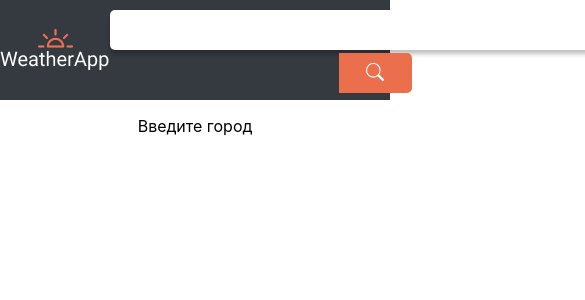
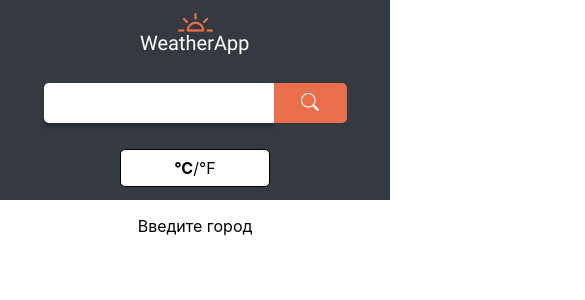
Before and after one commit to MikhailPachkouski/weather-app, a React (Create React App) app: page / in a window 390 px wide. Shown: the top 300 px of the page, 585 px wide, since content can reach past the window. Built offline with nearby package versions, Linux system fonts and the light colour scheme.

Commit message:
add header add search

```diff
--- a/public/index.html
+++ b/public/index.html
@@ -10,34 +10,14 @@
       content="Web site created using create-react-app"
     />
     <link rel="apple-touch-icon" href="%PUBLIC_URL%/logo192.png" />
-    <!--
-      manifest.json provides metadata used when your web app is installed on a
-      user's mobile device or desktop. See https://developers.google.com/web/fundamentals/web-app-manifest/
-    -->
+
     <link rel="manifest" href="%PUBLIC_URL%/manifest.json" />
-    <!--
-      Notice the use of %PUBLIC_URL% in the tags above.
-      It will be replaced with the URL of the `public` folder during the build.
-      Only files inside the `public` folder can be referenced from the HTML.
 
-      Unlike "/favicon.ico" or "favicon.ico", "%PUBLIC_URL%/favicon.ico" will
-      work correctly both with client-side routing and a non-root public URL.
-      Learn how to configure a non-root public URL by running `npm run build`.
-    -->
-    <title>React App</title>
+    <title>Weather App</title>
   </head>
   <body>
     <noscript>You need to enable JavaScript to run this app.</noscript>
     <div id="root"></div>
-    <!--
-      This HTML file is a template.
-      If you open it directly in the browser, you will see an empty page.
 
-      You can add webfonts, meta tags, or analytics to this file.
-      The build step will place the bundled scripts into the <body> tag.
-
-      To begin the development, run `npm start` or `yarn start`.
-      To create a production bundle, use `npm run build` or `yarn build`.
-    -->
   </body>
 </html>
--- a/src/App.js
+++ b/src/App.js
@@ -1,20 +1,67 @@
-import './App.scss';
-import Header from './components/Header';
-import Main from './components/Main';
-import { useEffect, useState } from 'react';
+import "./App.scss";
+import Header from "./components/Header";
+import Main from "./components/Main";
+import { useEffect, useState } from "react";
 
 function App() {
-  const [weatherData, setWeatherData] = useState(null)
+  const [weatherData, setWeatherData] = useState(null);
+  const [units, setUnits] = useState("metric");
+  const [date, setDate] = useState(null);
+
+  const appId = "7628ffc9153adeb88ae859e5b77eaca5";
+  const lang = "ru";
+  const days = [
+    "Sunday",
+    "Monday",
+    "Tuesday",
+    "Wednesday",
+    "Thursday",
+    "Friday",
+    "Saturday",
+  ];
+
+  const updateWeatherData = async (city) => {
+    setWeatherData(await fetchWeather(city));
+  };
+
+  const fetchWeather = (city) => {
+    var requestOptions = {
+      method: "GET",
+      redirect: "follow",
+    };
+
+    return fetch(
+      `https://api.openweathermap.org/data/2.5/weather?q=${city}&appid=${appId}&units=${units}&lang=${lang}`,
+      requestOptions
+    )
+      .then((response) => response.json())
+      .then((result) => result)
+      .catch((error) => console.log("error", error));
+  };
 
   useEffect(() => {
-    console.log(weatherData);
+    if (weatherData) {
+      updateWeatherData(weatherData?.name);
+    }
+    // eslint-disable-next-line react-hooks/exhaustive-deps
+  }, [units]);
 
- }, [weatherData])
+  useEffect(() => {
+    if (weatherData) {
+      setDate(new Date(weatherData?.dt * 1000));
+      console.log(date);
+      console.log(weatherData);
+    }
+  }, [weatherData]);
 
   return (
     <div className="App">
-      <Header setWeatherData={setWeatherData}/>
-      <Main weatherData={weatherData}/>
+      <Header
+        units={units}
+        setUnits={setUnits}
+        updateWeatherData={updateWeatherData}
+      />
+      <Main weatherData={weatherData} units={units} date={date} days={days}/>
     </div>
   );
 }
--- a/src/App.scss
+++ b/src/App.scss
@@ -18,3 +18,7 @@
   font-size: calc(10px + 2vmin);
   color: white;
 }
+
+@media screen and (max-width: 768px){
+
+}
--- a/src/components/Header/Header.module.scss
+++ b/src/components/Header/Header.module.scss
@@ -14,3 +14,13 @@ $mainColor: #343A40;
     height: 40px;
     border-radius: 5px;
 }
+
+
+@media screen and (max-width: 768px){
+    .header__wrapper {
+        flex-direction: column;
+        justify-content: space-around;
+        align-content: center;
+        height: 200px;
+    }
+}
--- a/src/components/Header/index.jsx
+++ b/src/components/Header/index.jsx
@@ -1,13 +1,15 @@
 import React from 'react'
 import Search from '../Search'
+import ToggleUnits from '../ToggleUnits'
 import cl from './Header.module.scss'
 
-const Header = ({setWeatherData}) => {
+const Header = ({units, setUnits, updateWeatherData}) => {
     return (
         <div className={cl.header__wrapper}>
             <img src="/img/logo.png" alt="Logo" />
-            <Search setWeatherData={setWeatherData}/>
-            <button className={cl.header__button}>°C / °F</button>
+            <Search updateWeatherData={updateWeatherData}/>
+            <ToggleUnits units={units} setUnits={setUnits} updateWeatherData={updateWeatherData}/>
+            {/* <button className={cl.header__button}>°C / °F</button> */}
         </div>
     )
 }
--- a/src/components/Main/index.jsx
+++ b/src/components/Main/index.jsx
@@ -1,23 +1,21 @@
-import React from 'react'
-import cl from './Main.module.scss'
+import React from "react";
+import cl from "./Main.module.scss";
 
-const Main = ({weatherData = null}) => {
-
-
+const Main = ({ weatherData = null, units, date, days }) => {
   return (
     <div>
       {weatherData ? (
         <div>
           <h2>{weatherData?.name}</h2>
-            <h2>{weatherData?.main.temp} C°</h2>
+          <h3>{days[date?.getDay()]} {date?.getHours()}:{date?.getMinutes()}</h3>
+          <h2>{weatherData?.main.temp} {units === "metric" ? "C" : "F"}°</h2>
           <h2>{weatherData?.weather[0].description}</h2>
         </div>
-            ) :
+      ) : (
         <p>Введите город</p>
-            }
+      )}
+    </div>
+  );
+};
 
-        </div>
-    )
-}
-
-export default Main
+export default Main;
--- a/src/components/Search/Search.module.scss
+++ b/src/components/Search/Search.module.scss
@@ -16,5 +16,16 @@
     border-radius: 0px 5px 5px 0px;
     position: relative;
     top: 3px;
-    // filter: drop-shadow(0px 4px 4px rgba(0, 0, 0, 0.25));
 }
+
+@media screen and (max-width: 1000px){
+    .search__input {
+        width: 330px;
+    }
+}
+
+@media screen and (max-width: 440px){
+    .search__input {
+        width: 230px;
+    }
+}
--- a/src/components/Search/index.jsx
+++ b/src/components/Search/index.jsx
@@ -1,29 +1,11 @@
 import React, { useState } from "react";
 import cl from './Search.module.scss'
 
-const appId = '7628ffc9153adeb88ae859e5b77eaca5'
-const unitSystem = "metric"
-const lang = "ru"
+const Search = ({updateWeatherData}) => {
 
-const Search = ({setWeatherData}) => {
-  const [city, setcity] = useState("");
-
-  const fetchWeather = (city) => {
-    var requestOptions = {
-        method: 'GET',
-        redirect: 'follow'
-      };
-
-     return fetch(`https://api.openweathermap.org/data/2.5/weather?q=${city}&appid=${appId}&units=${unitSystem}&lang=${lang}`, requestOptions)
-        .then(response => response.json())
-        .then(result => result)
-        .catch(error => console.log('error', error));
-
-  }
-
-  const handleSubmit = async (event) => {
+  const handleSubmit = (event) => {
     event.preventDefault();
-    setWeatherData(await fetchWeather(event.target[0].value));
+    updateWeatherData(event.target[0].value);
     event.target[0].value = ''
   };
 
--- /dev/null
+++ b/src/components/ToggleUnits/index.jsx
@@ -0,0 +1,19 @@
+import React from "react";
+import "./style.scss";
+
+const ToggleUnits = ({ units, setUnits, updateWeatherData }) => {
+  const isCelcium = units === "metric";
+
+  const toggleUnits = () => {
+    setUnits(units === "metric" ? "imperial" : "metric");
+  };
+
+
+  return (
+    <div onClick={toggleUnits} className="toggle-button">
+      <span className={`${isCelcium && "bold"}`}>°C</span>/<span className={`${!isCelcium && "bold"}`}>°F</span>
+    </div>
+  );
+};
+
+export default ToggleUnits;
--- /dev/null
+++ b/src/components/ToggleUnits/style.scss
@@ -0,0 +1,13 @@
+.bold {
+    font-weight: bold;
+}
+
+.toggle-button {
+    cursor: pointer;
+    padding: .5rem 1rem;
+    border: 1px solid black;
+    width: 150px;
+    background-color: white;
+    border-radius: 5px;
+    user-select: none;
+}
--- a/src/index.js
+++ b/src/index.js
@@ -11,7 +11,4 @@ ReactDOM.render(
   document.getElementById('root')
 );
 
-// If you want to start measuring performance in your app, pass a function
-// to log results (for example: reportWebVitals(console.log))
-// or send to an analytics endpoint. Learn more: https://bit.ly/CRA-vitals
 reportWebVitals();
```
Lines whose indentation alone changed are shown as unchanged.
